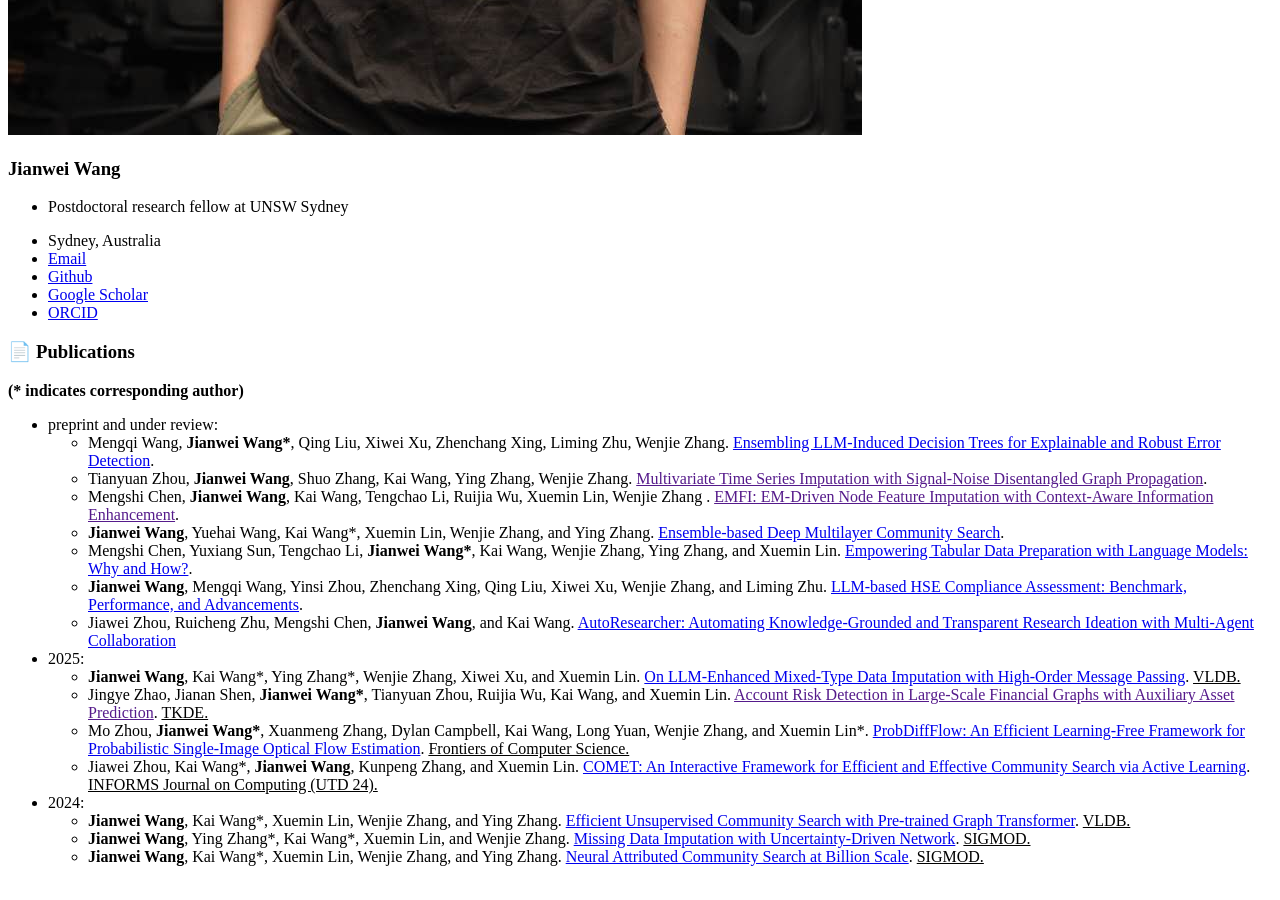
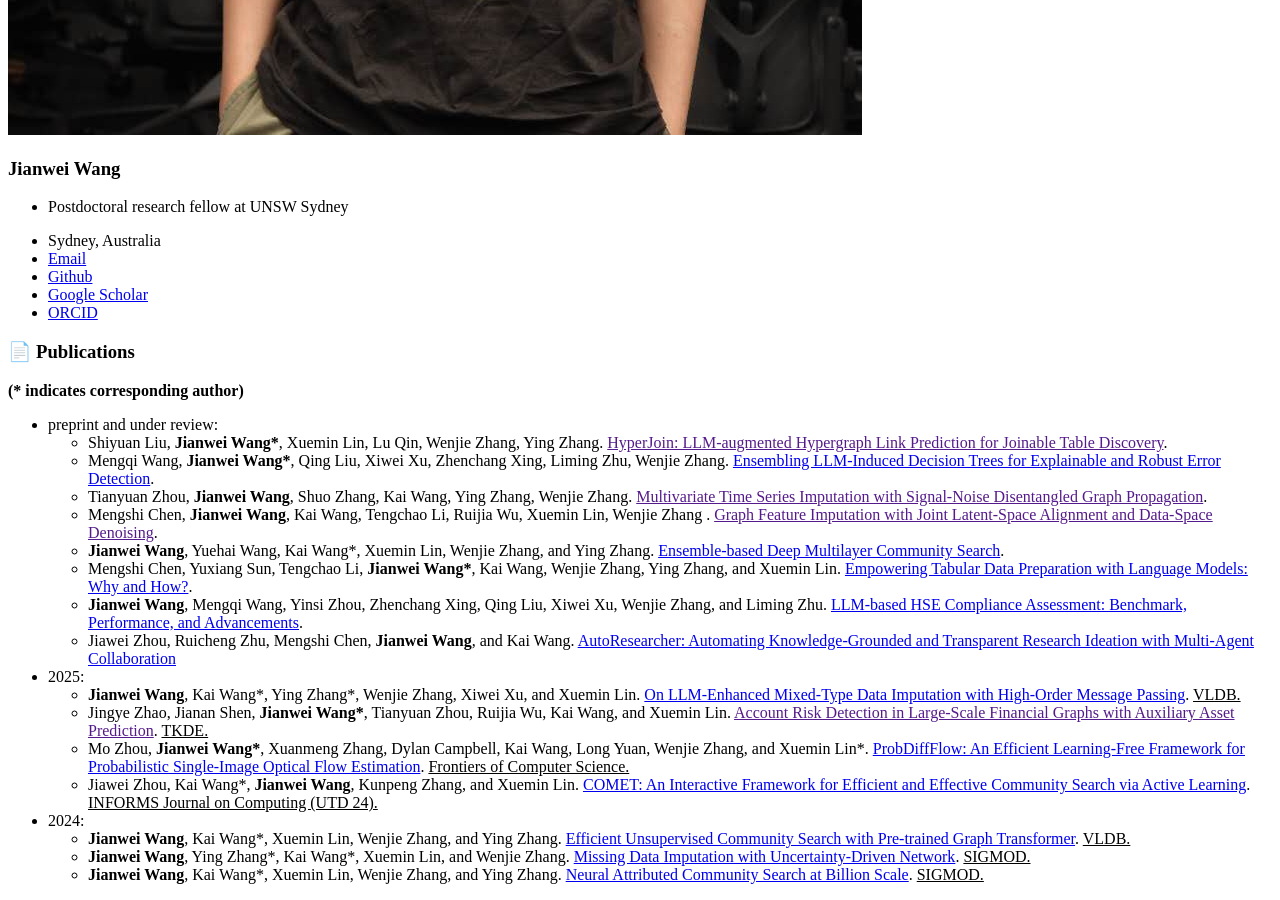
Before and after one commit to jianwei-cse/jianwei-cse.github.io, a Jekyll site: the page built from _pages/includes/publications.md, in a window 1280 px wide and 900 px high, scrolled down 1329 px. Built offline with Jekyll 4.4.1, drawn with Linux system fonts in a browser that asks for light colours; our own code applies the rules of GitHub Pages for plain Markdown files; a script bundle is joined from its source files by our own code.

Commit message:
update pub

```diff
--- a/_pages/includes/publications.md
+++ b/_pages/includes/publications.md
@@ -3,9 +3,10 @@
 **(* indicates corresponding author)**
 
 * preprint and under review:
+  + Shiyuan Liu, **Jianwei Wang\***, Xuemin Lin, Lu Qin, Wenjie Zhang, Ying Zhang. [HyperJoin: LLM-augmented Hypergraph Link Prediction for Joinable Table Discovery]().
   + Mengqi Wang, **Jianwei Wang\***, Qing Liu, Xiwei Xu, Zhenchang Xing, Liming Zhu, Wenjie Zhang. [Ensembling LLM-Induced Decision Trees for Explainable and Robust Error Detection](https://www.arxiv.org/abs/2512.07246).
   + Tianyuan Zhou, **Jianwei Wang**, Shuo Zhang, Kai Wang, Ying Zhang, Wenjie Zhang. [Multivariate Time Series Imputation with Signal-Noise Disentangled Graph Propagation]().
-  + Mengshi Chen, **Jianwei Wang**, Kai Wang, Tengchao Li, Ruijia Wu, Xuemin Lin, Wenjie Zhang . [EMFI: EM-Driven Node Feature Imputation with Context-Aware Information Enhancement]().
+  + Mengshi Chen, **Jianwei Wang**, Kai Wang, Tengchao Li, Ruijia Wu, Xuemin Lin, Wenjie Zhang . [Graph Feature Imputation with Joint Latent-Space Alignment and Data-Space Denoising]().
   + **Jianwei Wang**, Yuehai Wang, Kai Wang\*, Xuemin Lin, Wenjie Zhang, and Ying Zhang. [Ensemble-based Deep Multilayer Community Search](https://arxiv.org/abs/2501.02194).
   + Mengshi Chen, Yuxiang Sun, Tengchao Li, **Jianwei Wang\***, Kai Wang, Wenjie Zhang, Ying Zhang, and Xuemin Lin. [Empowering Tabular Data Preparation with Language Models: Why and How?](https://arxiv.org/abs/2508.01556).
   + **Jianwei Wang**, Mengqi Wang, Yinsi Zhou, Zhenchang Xing, Qing Liu, Xiwei Xu, Wenjie Zhang, and Liming Zhu. [LLM-based HSE Compliance Assessment: Benchmark, Performance, and Advancements](https://arxiv.org/pdf/2505.22959).
```
